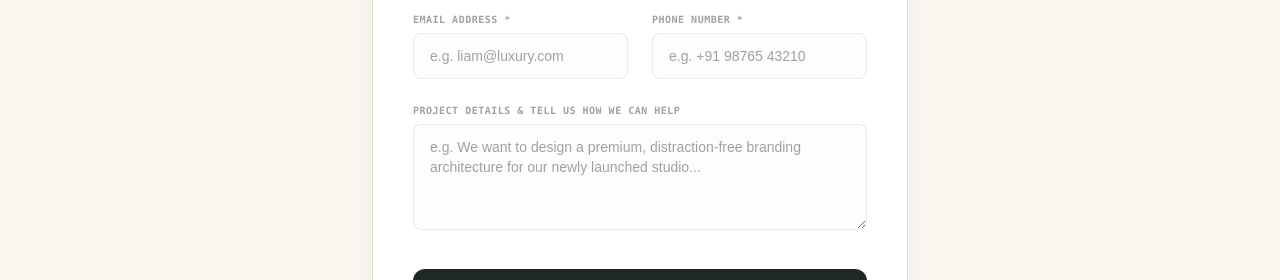
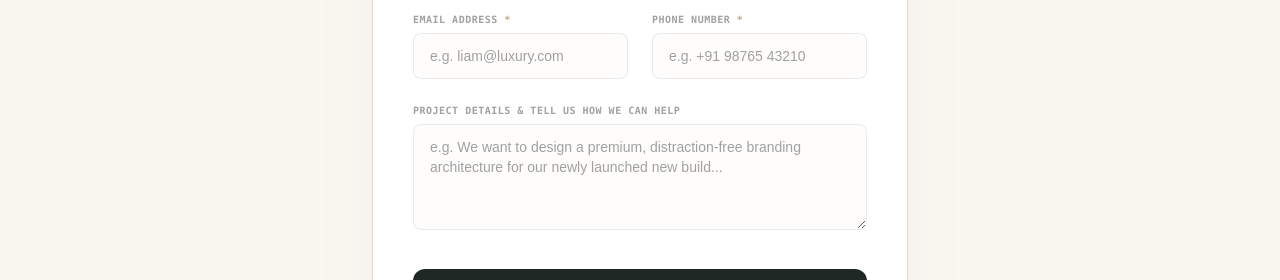
Before and after one commit to yashaswi2026-oss/new-build, a React (Vite) app: page / in a window 1280 px wide. Shown: the part 3900-4180 px from the top of the page. Built offline with nearby package versions, Linux system fonts and the light colour scheme.

Commit message:
refactor: rename project to new build
Update branding references in HTML, metadata, and UI contact form placeholders.

```diff
--- a/index.html
+++ b/index.html
@@ -3,7 +3,7 @@
   <head>
     <meta charset="UTF-8" />
     <meta name="viewport" content="width=device-width, initial-scale=1.0" />
-    <title>Studio — Websites people remember</title>
+    <title>new build — Websites people remember</title>
   </head>
   <body>
     <div id="root"></div>
--- a/metadata.json
+++ b/metadata.json
@@ -1,6 +1,6 @@
 {
-  "name": "Studio Portfolio",
-  "description": "An interactively rich and premium design studio portfolio featuring a mockup parallax drift, draggable visual transformer, progress timeline path, and a magnetic fluid cursor.",
+  "name": "new build",
+  "description": "An interactively rich and premium design new build portfolio featuring a mockup parallax drift, draggable visual transformer, progress timeline path, and a magnetic fluid cursor.",
   "requestFramePermissions": [],
   "majorCapabilities": ["MAJOR_CAPABILITY_SERVER_SIDE_GEMINI_API"]
 }
--- a/src/components/Contact.tsx
+++ b/src/components/Contact.tsx
@@ -208,7 +208,7 @@ export default function Contact() {
                       value={formData.message}
                       onChange={handleChange}
                       rows={4}
-                      placeholder="e.g. We want to design a premium, distraction-free branding architecture for our newly launched studio..."
+                      placeholder="e.g. We want to design a premium, distraction-free branding architecture for our newly launched new build..."
                       disabled={isSubmitting}
                       className="w-full px-4 py-3 bg-[#FAF6F0]/20 border border-neutral-200/80 text-neutral-900 rounded-lg text-sm transition-all focus:outline-none focus:border-[var(--accent)] focus:ring-4 focus:ring-[var(--accent-soft)] placeholder-neutral-400 font-sans resize-y"
                     />
```
